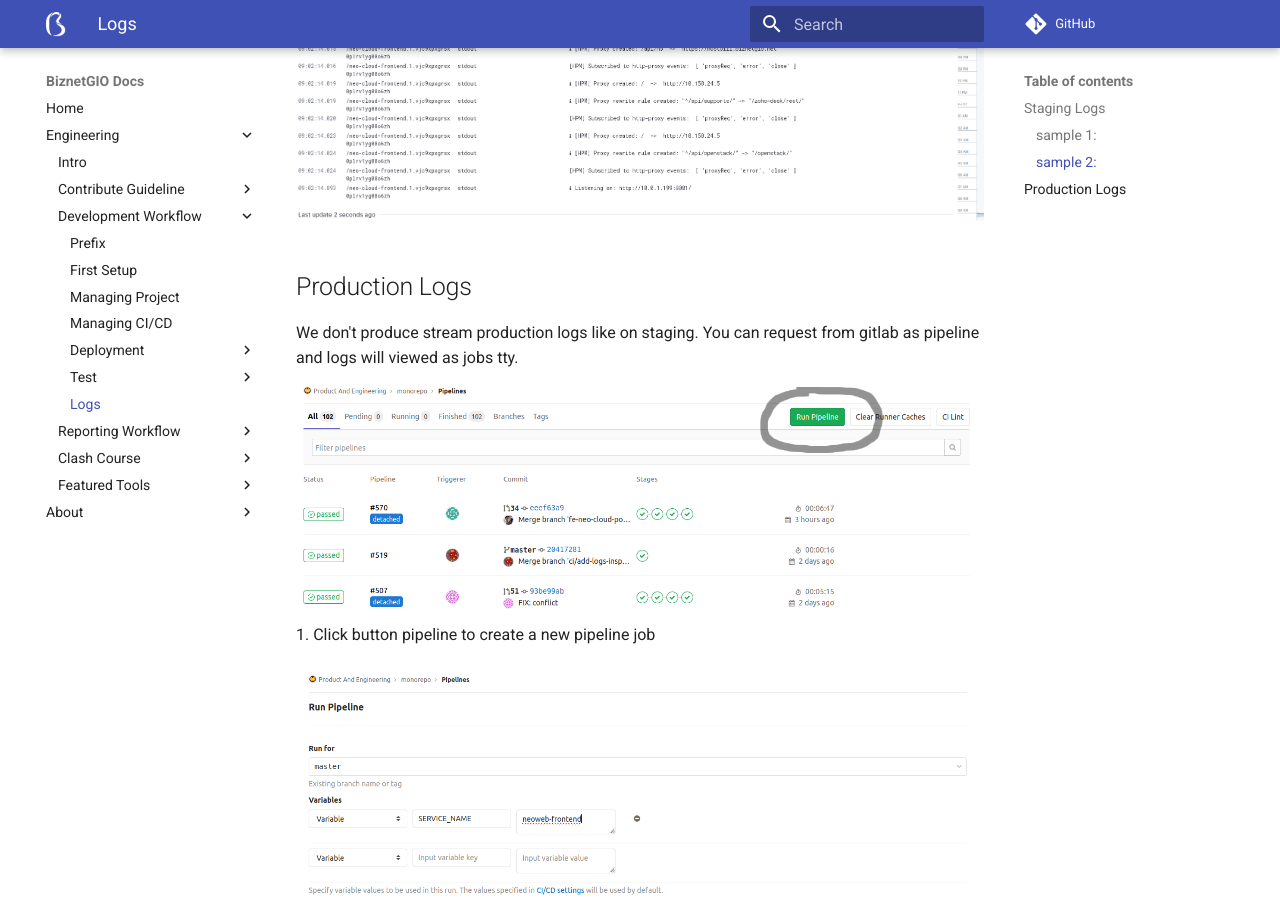
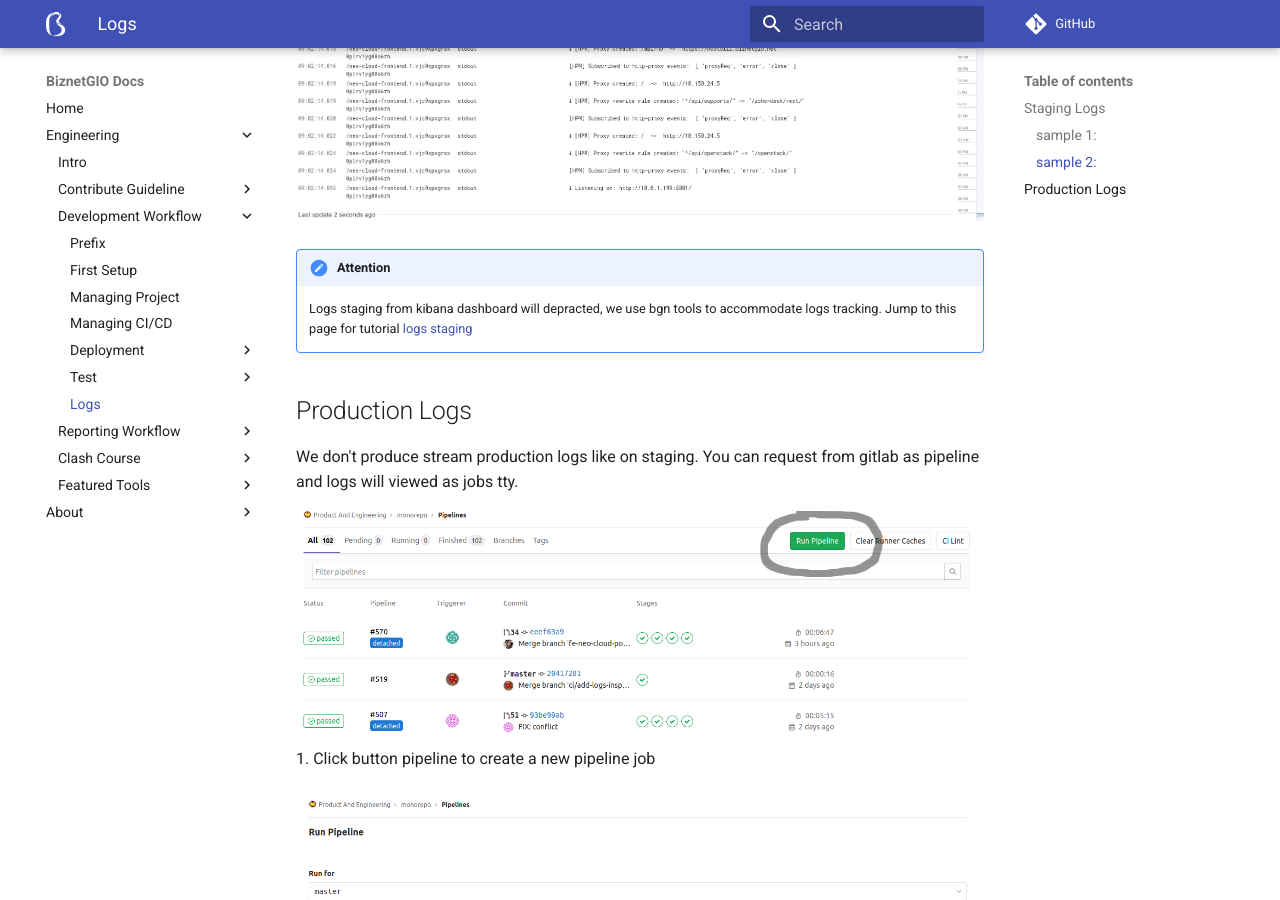
Before and after one commit to BiznetGIO/biznetgio.github.io, an MkDocs documentation site: the page built from docs/guide/logger-dashboard.md, in a window 1280 px wide and 900 px high, scrolled down 1188 px. Built offline with MkDocs 1.6.1 and Material for MkDocs 9.7.7, drawn with Linux system fonts in a browser that asks for light colours; comment, search, counter and statistics services are not loaded.

Commit message:
Add: logs remote staging docs

```diff
--- a/docs/guide/logger-dashboard.md
+++ b/docs/guide/logger-dashboard.md
@@ -29,6 +29,10 @@ An exact service name can find on `orcinus.yml`
 	<img src="../img/logs-specific-name.png">
 </p>
 
+!!! attention
+	Logs staging from kibana dashboard will depracted, we use bgn tools to accommodate logs tracking.
+	Jump to this page for tutorial [logs staging](bgn-dev-remote-logs.md)
+
 ## Production Logs
 We don't produce stream production logs like on staging.
 You can request from gitlab as pipeline and logs will viewed as jobs tty.
--- a/mkdocs.yml
+++ b/mkdocs.yml
@@ -46,8 +46,7 @@ nav:
             - Git Tips and Tricks: guide/git-tutorial.md
         - Featured Tools:
             - Tunneling Staging Apps: guide/bgn-dev-remote-tunnel.md
-            - Proxy: guide/bgn-dev-remote-proxy.md
-            - Logging: guide/bgn-dev-remote-logs.md
+            - Logging (Staging): guide/bgn-dev-remote-logs.md
     - About:
         - Contributing: about/contributing.md
 
```
Also changed, not shown: docs/guide/bgn-dev-remote-logs.md (+15 -0 lines), docs/guide/img/bgn-dev-logs-giov2api.png (added).
